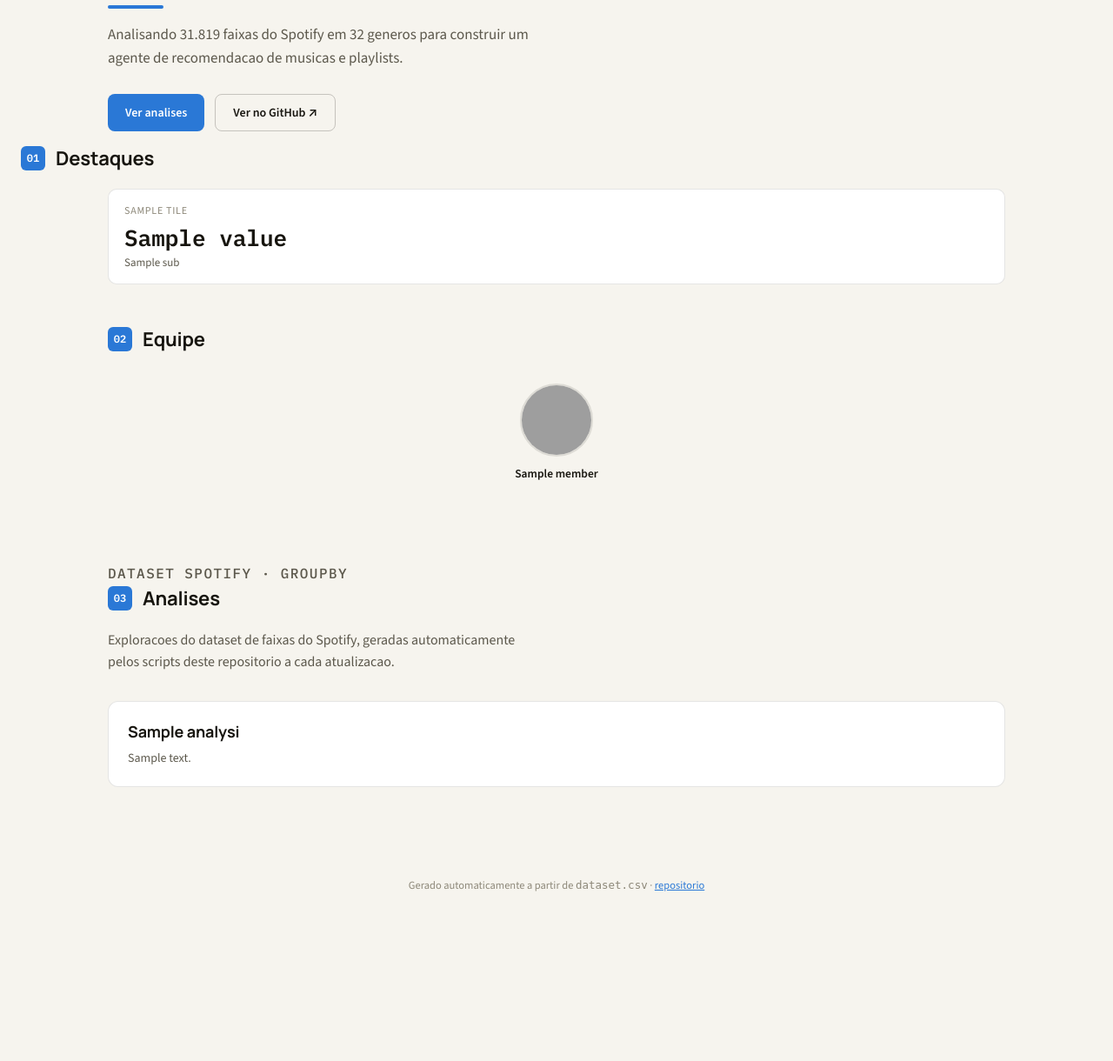
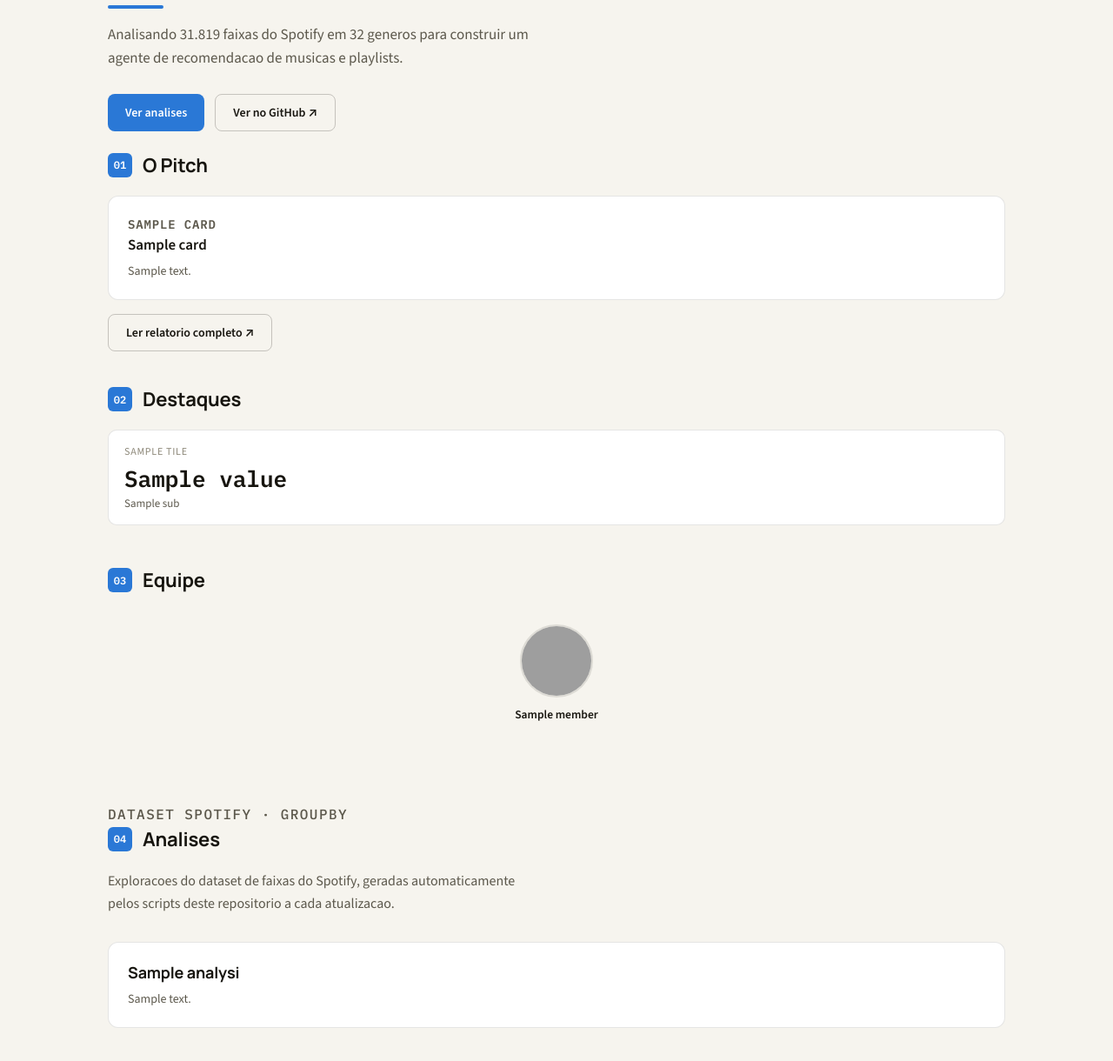
Before and after one commit to Lucas-AV/Grupo-8-ResIA, a Python web app: template site/templates/index.html in a window 1280 px wide. Shown: the part 268-1488 px from the top of the page at 87% size. Before the commit the page ends 1293 px from the top, so only its background shows below. Run offline with Jinja, Linux system fonts and the light colour scheme; the template is opened without the code that fills it: most values are stand-ins (such as "Sample title", 1, 10 or a date in 2020); grey boxes are pictures that could not be loaded.

Commit message:
Add pitch section to the landing page
Ports the report's four pitch cards (Problema, Timing de mercado,
Concorrencia, A solucao) as section 01, before Destaques/Equipe/
Analises (renumbered 02/03/04). Links to the full report at the
bottom. Also fixes the same margin-shorthand clobbering bug the
Destaques heading had (.home-tiles margin: auto losing to a later
shorthand) by using margin-top/margin-bottom longhands on
.pitch-more instead of a shorthand.

Co-Authored-By: Claude Sonnet 5 <noreply@anthropic.com>

```diff
--- a/site/static/style.css
+++ b/site/static/style.css
@@ -426,6 +426,37 @@ tbody tr:hover td { background: var(--row-hover); }
   padding: 0 24px;
 }
 
+.pitch-grid {
+  display: grid;
+  grid-template-columns: repeat(auto-fit, minmax(280px, 1fr));
+  gap: 16px;
+}
+
+.pitch-card {
+  background: var(--surface);
+  border: 1px solid var(--border);
+  border-radius: 12px;
+  padding: 22px;
+}
+
+.pitch-label {
+  font-family: "IBM Plex Mono", ui-monospace, monospace;
+  font-size: 11.5px;
+  font-weight: 600;
+  letter-spacing: 0.06em;
+  text-transform: uppercase;
+  color: var(--accent-450);
+  margin: 0 0 8px;
+}
+
+.pitch-card h3 { font-size: 17px; font-weight: 700; color: var(--ink); margin: 0 0 8px; }
+.pitch-card p { margin: 0; color: var(--ink-2); font-size: 14px; line-height: 1.55; }
+
+.pitch-more {
+  margin-top: 16px;
+  margin-bottom: 40px;
+}
+
 .team-section {
   max-width: 1080px;
   margin: 8px auto 0;
@@ -436,7 +467,7 @@ tbody tr:hover td { background: var(--row-hover); }
   display: flex;
   align-items: center;
   gap: 12px;
-  margin: 0 0 20px;
+  margin-bottom: 20px;
 }
 
 .section-number {
--- a/site/templates/index.html
+++ b/site/templates/index.html
@@ -14,6 +14,23 @@
 
 <div class="section-heading home-tiles">
   <span class="section-number">01</span>
+  <h2>O Pitch</h2>
+</div>
+<div class="pitch-grid home-tiles">
+  {% for card in pitch %}
+  <div class="pitch-card">
+    <p class="pitch-label">{{ card.label }}</p>
+    <h3>{{ card.heading }}</h3>
+    <p>{{ card.body }}</p>
+  </div>
+  {% endfor %}
+</div>
+<div class="pitch-more home-tiles">
+  <a class="btn btn-secondary" href="mercado.html">Ler relatorio completo &#8599;</a>
+</div>
+
+<div class="section-heading home-tiles">
+  <span class="section-number">02</span>
   <h2>Destaques</h2>
 </div>
 <div class="tiles home-tiles">
@@ -28,7 +45,7 @@
 
 <div class="team-section">
   <div class="section-heading">
-    <span class="section-number">02</span>
+    <span class="section-number">03</span>
     <h2>Equipe</h2>
   </div>
   <div class="team-grid">
@@ -44,7 +61,7 @@
 <header class="hub-header" id="analises">
   <p class="eyebrow">Dataset Spotify &middot; groupby</p>
   <div class="section-heading">
-    <span class="section-number">03</span>
+    <span class="section-number">04</span>
     <h2>Analises</h2>
   </div>
   <p>Exploracoes do dataset de faixas do Spotify, geradas automaticamente pelos
```
Also changed, not shown: site/build_site.py (+44 -0 lines).
